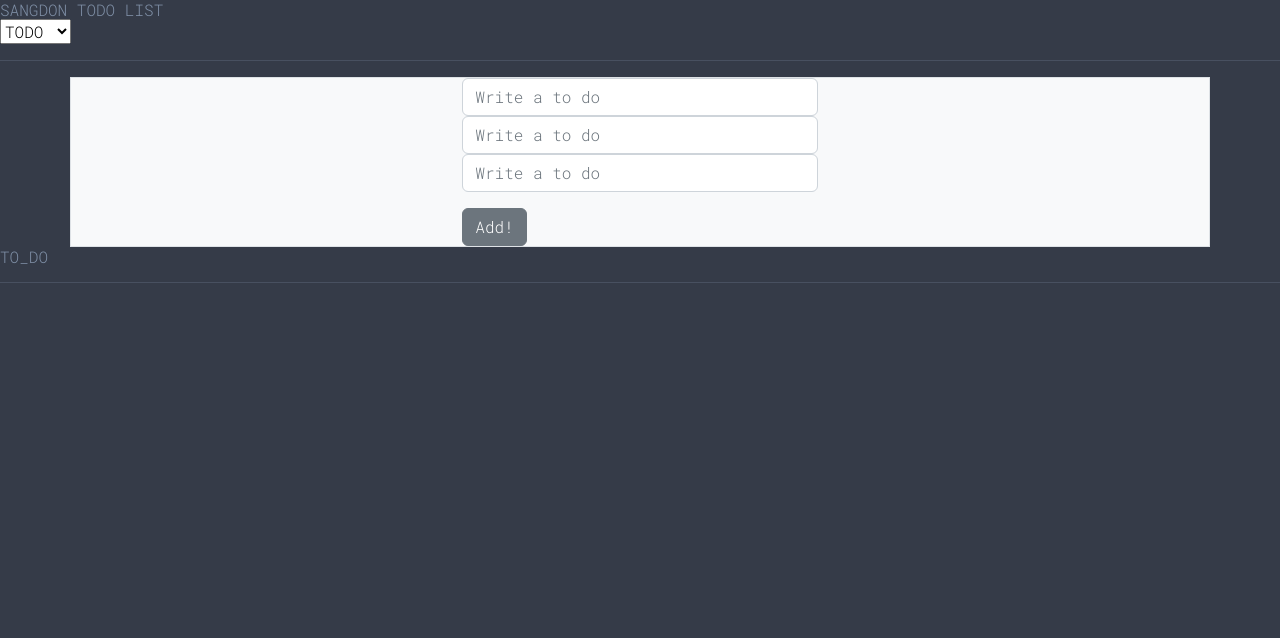
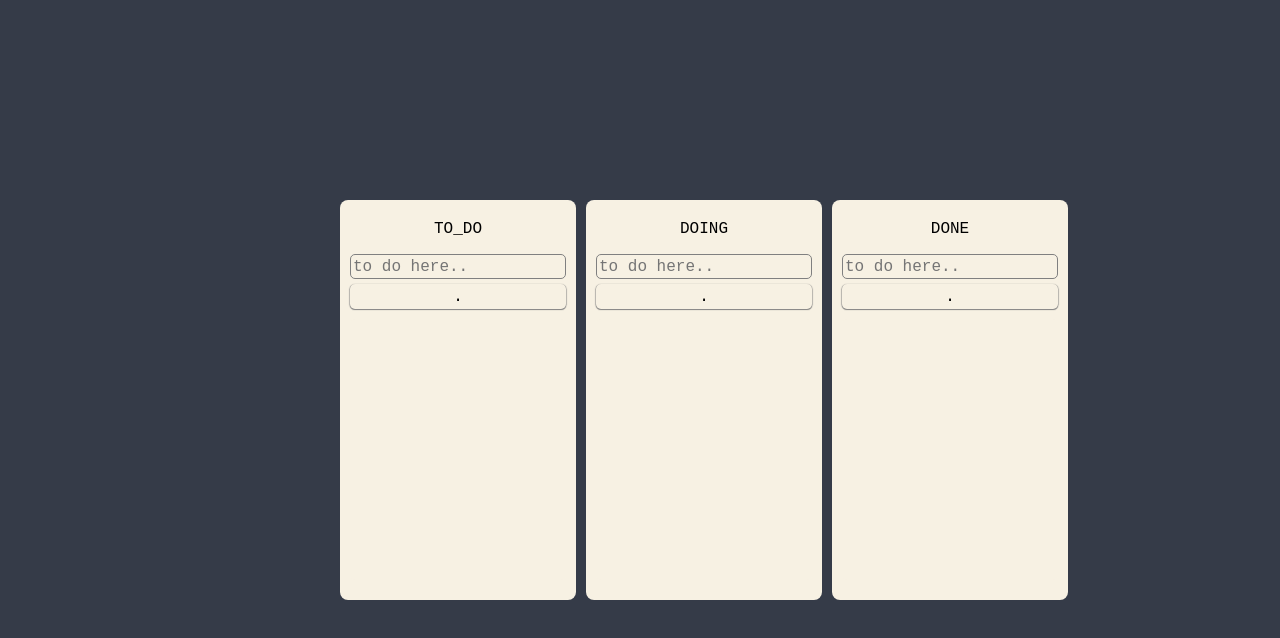
Before and after one commit to powercording/learning, a React (Create React App) app: page / in a window 1280 px wide. Shown: the top 638 px of the page. Built offline with nearby package versions, Linux system fonts and the light colour scheme.

Commit message:
final today

```diff
--- a/src/App.tsx
+++ b/src/App.tsx
@@ -76,8 +76,8 @@ function App() {
   return (
     <>
       <GlobalStyle />
-      {/* <DnDContext /> */}
-      <ToDoList />
+      <DnDContext />
+      {/* <ToDoList /> */}
     </>
   );
 }
--- a/src/components/CreateToDo.tsx
+++ b/src/components/CreateToDo.tsx
@@ -3,10 +3,7 @@ import { useForm } from "react-hook-form";
 import { useRecoilValue, useSetRecoilState } from "recoil";
 import { toDoCategory, toDoState } from "./atoms";
 interface IForm {
-  // [key: string]: string;
-  toDo: string;
-  id: string;
-  email: string;
+  [key: string]: string;
 }
 
 function CreateToDo() {
```
